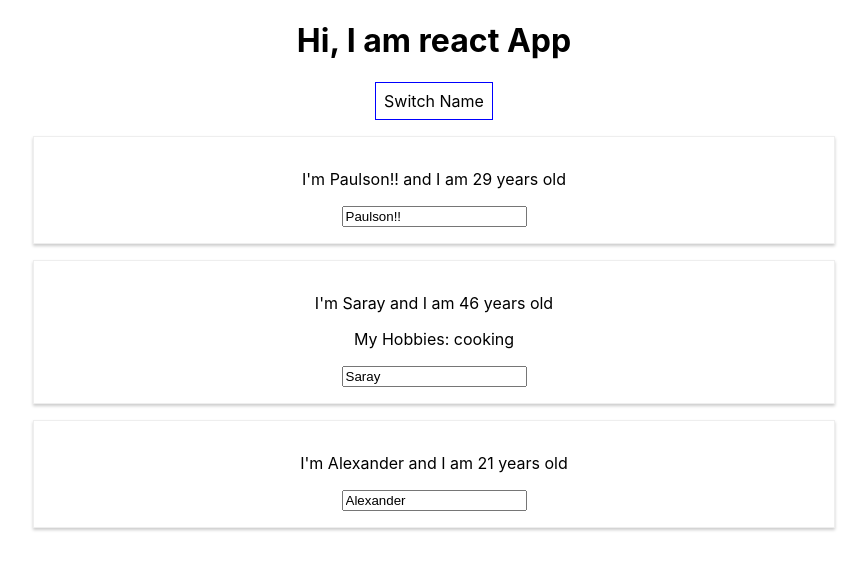
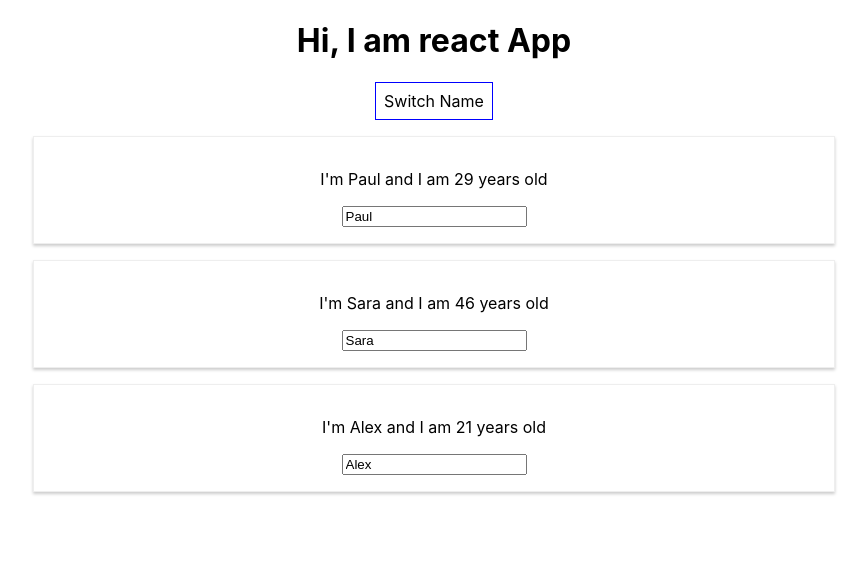
Before and after one commit to ainaperez/react-the-complete-course, a React (Create React App) app in the folder oreilley-react-the-complete-course/: page / in a window 1280 px wide. Both pictures are taken after a click on the button "Switch Name". Shown: the top 570 px of the page, without its empty margins (206-1073 px from the left). Built offline with nearby package versions, Linux system fonts and the light colour scheme.

Commit message:
update presenting content conditionally module

```diff
--- a/oreilley-react-the-complete-course/src/App.js
+++ b/oreilley-react-the-complete-course/src/App.js
@@ -6,13 +6,13 @@
 
   state = ({
     persons:[
-      {name: 'Paul', age: 29},
-      {name: 'Sara', age: 46},
-      {name: 'Alex', age: 21}
+      {id: 'vasdf1', name: 'Paul', age: 29},
+      {id: 'vasdf2',name: 'Sara', age: 46},
+      {id: 'vasdf3',name: 'Alex', age: 21}
     ]
   });
 
-switchNameHandler = (newName) => {
+/*switchNameHandler = (newName) => {
     //console.log('Was clicked');
     this.setState({persons:
       [
@@ -21,17 +21,49 @@
       {name: 'Alexander', age: 21}
     ]
   });
+};*/
+
+/*<Person
+          name={this.state.persons[0].name}
+          age={this.state.persons[0].age} />
+          <Person
+          name={this.state.persons[1].name}
+          age={this.state.persons[1].age}
+          click = {this.switchNameHandler.bind(this, 'Marland')}
+          changed = {this.nameChangedHandler} >
+          My Hobbies: cooking
+          </Person>
+          <Person
+          name={this.state.persons[2].name}
+          age={this.state.persons[2].age} /> */
+
+nameChangedHandler = (event, id) => {
+  const personIndex = this.state.persons.findIndex(p => {
+    return p.id === id;
+  });
+
+  const person = {
+    ...this.state.persons[personIndex]
+  }
+
+  person.name = event.target.value;
+
+  const persons = [...this.state.persons];
+  persons[personIndex] = person;
+
+  this.setState({persons: persons});
 };
 
-nameChangedHandler = (event) => {
-  this.setState({persons:
-    [
-    {name: 'Paul', age: 29},
-    {name: event.target.value, age: 46},
-    {name: 'Alexander', age: 21}
-  ]
-});
-};
+deletePersonHandler = (personIndex) =>{
+  const persons = [...this.state.persons];
+  persons.splice(personIndex, 1);
+  this.setState({persons: persons})
+}
+
+togglePersonsHandler = () =>{
+  const doesShow =  this.state.showPersons;
+  this.setState({showPersons: !doesShow})
+}
 
 render() {
 
@@ -43,25 +75,34 @@
     cursor: 'pointer'
   }
 
+  let persons = null;
+
+  if(this.state.showPersons){
+    persons = (
+      <div>
+        {this.state.persons.map((person, index) => {
+          return <Person
+                    click = {() => this.deletePersonHandler(index)}
+                    name = {person.name}
+                    age = {person.age}
+                    key = {person.id}
+                    changed = {(event) => this.nameChangedHandler(event, person.id)}
+                   />
+        })}
+      </div>
+    );
+  }
+
 return (
     <div className="App">
       <h1>Hi, I am react App</h1>
-      <button style = {style}
-      onClick={() => this.switchNameHandler('Paulson!!')}>
+      <button
+        style = {style}
+        onClick={this.togglePersonsHandler}>
         Switch Name</button>
-      <Person
-      name={this.state.persons[0].name}
-      age={this.state.persons[0].age} />
-      <Person
-      name={this.state.persons[1].name}
-      age={this.state.persons[1].age}
-      click = {this.switchNameHandler.bind(this, 'Marland')}
-      changed = {this.nameChangedHandler} >
-      My Hobbies: cooking
-      </Person>
-      <Person
-      name={this.state.persons[2].name}
-      age={this.state.persons[2].age} />
+
+        {persons}
+
     </div>
   );
 }
```
